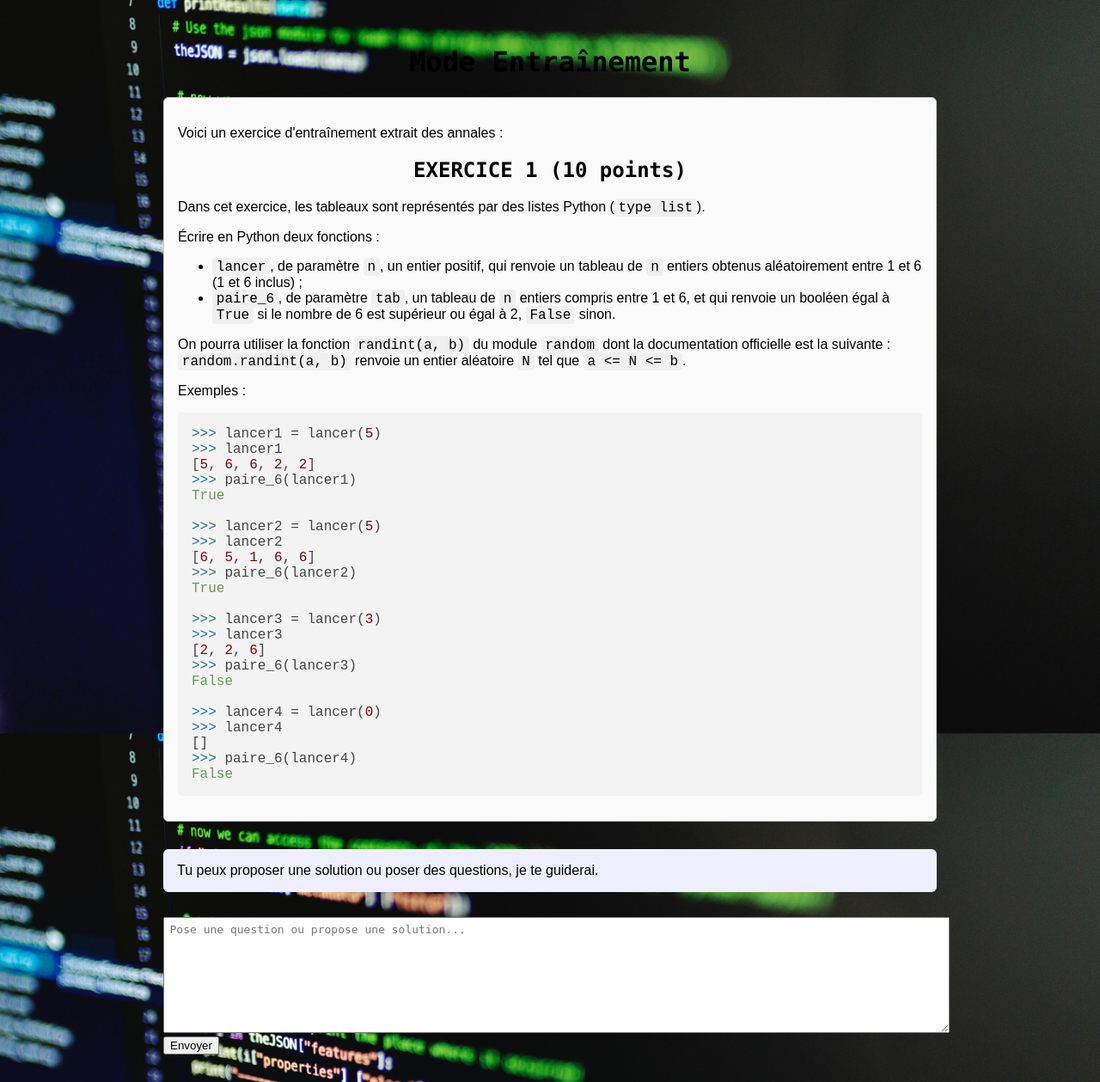
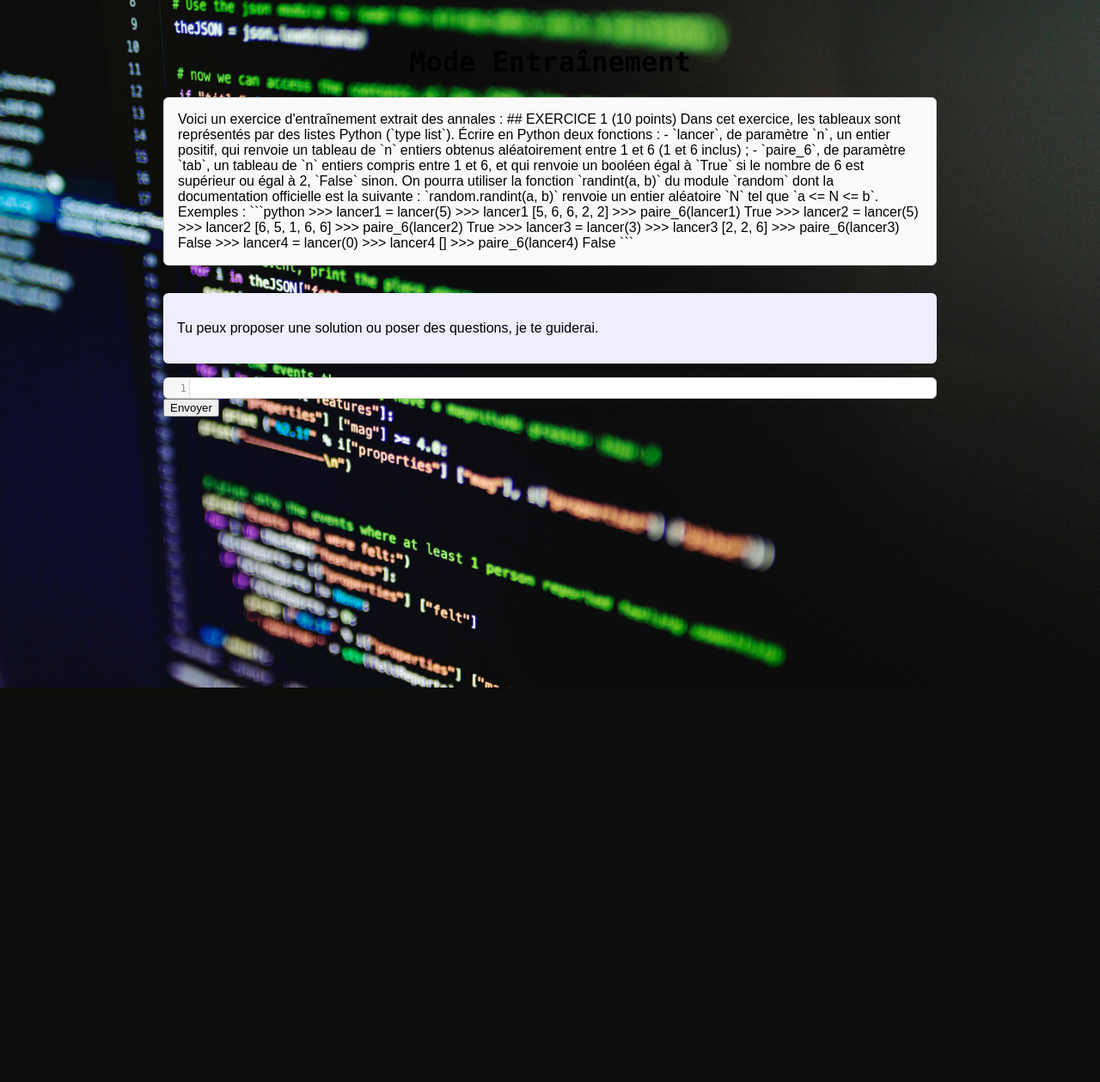
Before and after one commit to MathThibaud/chatbot-nsi, a Flask app: page /entrainement in a window 1280 px wide. Shown: the whole page at 86% size. After the commit the page ends 800 px from the top, so only its background shows below. Run offline with Flask 3, Linux system fonts and the light colour scheme; some libraries are stand-ins or nearby versions.

Commit message:
modif entrainement

````diff
--- a/main.py
+++ b/main.py
@@ -15,6 +15,24 @@ try:
 except Exception as e:
     print("❌ Erreur lors de la création du client OpenAI :", e)
     client = None
+
+def charger_un_seul_exercice_markdown():
+    dossier = "exercices"
+    fichiers = [f for f in os.listdir(dossier) if f.endswith(".md")]
+    if not fichiers:
+        return "❌ Aucun exercice trouvé"
+
+    fichier_choisi = random.choice(fichiers)
+    with open(os.path.join(dossier, fichier_choisi), "r", encoding="utf-8") as f:
+        contenu = f.read()
+
+    lignes = contenu.split('\n')
+    lignes_filtrees = [ligne for ligne in lignes if not ligne.lower().startswith('exercice')]
+    contenu_filtre = "\n".join(lignes_filtrees)
+
+    html = markdown.markdown(contenu_filtre, extensions=['fenced_code', 'codehilite'])
+    return html
+
 
 def charger_exercices_markdown():
     dossier = "exercices"
--- a/templates/entrainement.html
+++ b/templates/entrainement.html
@@ -1,4 +1,3 @@
-
 <!DOCTYPE html>
 <html lang="fr">
 <head>
@@ -6,7 +5,11 @@
     <title>Entraînement - Chatbot NSI</title>
     <link rel="stylesheet" href="/static/css/style.css">
 
-    <!-- Highlight.js for Markdown code blocks -->
+    <!-- CodeMirror pour les réponses des élèves -->
+    <link rel="stylesheet" href="https://cdnjs.cloudflare.com/ajax/libs/codemirror/5.65.9/codemirror.min.css">
+    <link rel="stylesheet" href="https://cdnjs.cloudflare.com/ajax/libs/codemirror/5.65.9/theme/eclipse.min.css">
+
+    <!-- Highlight.js pour Markdown -->
     <link rel="stylesheet" href="https://cdnjs.cloudflare.com/ajax/libs/highlight.js/11.9.0/styles/default.min.css">
     <script src="https://cdnjs.cloudflare.com/ajax/libs/highlight.js/11.9.0/highlight.min.js"></script>
 
@@ -28,14 +31,6 @@
             background-color: #efe;
             text-align: right;
         }
-        textarea {
-            width: 100%;
-            height: 120px;
-            margin-top: 1em;
-            font-family: monospace;
-            padding: 0.5em;
-            font-size: 1em;
-        }
         #exercice {
             background: #fafafa;
             border: 1px solid #ccc;
@@ -43,19 +38,10 @@
             border-radius: 6px;
             margin-bottom: 2em;
         }
-        pre code {
-            background: #f5f5f5;
-            padding: 0.5em;
-            display: block;
-            border-radius: 5px;
-            font-family: "Courier New", Courier, monospace;
-            overflow-x: auto;
-        }
-        code {
-            background: #f0f0f0;
-            padding: 0.1em 0.3em;
-            border-radius: 4px;
-            font-family: "Courier New", Courier, monospace;
+        .CodeMirror {
+            border: 1px solid #ccc;
+            height: auto;
+            font-size: 1em;
         }
     </style>
 </head>
@@ -64,38 +50,35 @@
         <h1>Mode Entraînement</h1>
         <div id="exercice">Chargement de l'exercice...</div>
         <div id="chatbox"></div>
-        <textarea id="userInput" placeholder="Pose une question ou propose une solution..."></textarea>
+
+        <textarea id="userInput" placeholder="Écris ta réponse ici..."></textarea>
         <button onclick="envoyer()">Envoyer</button>
     </div>
 
     <script src="https://cdnjs.cloudflare.com/ajax/libs/marked/4.3.0/marked.min.js"></script>
+    <script src="https://cdnjs.cloudflare.com/ajax/libs/codemirror/5.65.9/codemirror.min.js"></script>
+    <script src="https://cdnjs.cloudflare.com/ajax/libs/codemirror/5.65.9/mode/python/python.min.js"></script>
 
     <script>
         let chatbox = document.getElementById("chatbox");
         let historique = [];
-        let exerciceDisplayed = false;
+        let editor;
 
         function afficherMessage(contenu, auteur) {
             let div = document.createElement("div");
             div.className = "message " + auteur;
-
-            if (contenu.includes("```") || contenu.includes("#")) {
-                div.innerHTML = marked.parse(contenu);
-                hljs.highlightAll();
-            } else {
-                div.innerText = contenu;
-            }
-
+            div.innerHTML = marked.parse(contenu);
+            hljs.highlightAll();
             chatbox.appendChild(div);
             chatbox.scrollTop = chatbox.scrollHeight;
         }
 
         function envoyer() {
-            let message = document.getElementById("userInput").value.trim();
+            let message = editor.getValue().trim();
             if (!message) return;
-            afficherMessage(message, "user");
+            afficherMessage("```python\n" + message + "\n```", "user");
             historique.push({ role: "user", content: message });
-            document.getElementById("userInput").value = "";
+            editor.setValue("");
 
             fetch("/entrainement_ask", {
                 method: "POST",
@@ -107,12 +90,22 @@
                 afficherMessage(data.reponse, "bot");
                 historique.push({ role: "assistant", content: data.reponse });
             })
-            .catch(err => {
-                afficherMessage("❌ Erreur de communication avec le serveur", "bot");
+            .catch(err => afficherMessage("❌ Erreur de communication avec le serveur", "bot"));
+        }
+
+        function initialiserCodeMirror() {
+            editor = CodeMirror.fromTextArea(document.getElementById("userInput"), {
+                lineNumbers: true,
+                mode: "python",
+                theme: "eclipse",
+                indentUnit: 4,
+                tabSize: 4,
+                smartIndent: true
             });
         }
 
         window.onload = () => {
+            initialiserCodeMirror();
             fetch("/entrainement_ask", {
                 method: "POST",
                 headers: { "Content-Type": "application/json" },
@@ -120,10 +113,8 @@
             })
             .then(response => response.json())
             .then(data => {
-                // Séparer exercice et consignes IA si possible
-                let texte = data.reponse;
-                let [ex, ...consignes] = texte.split("Tu peux proposer");
-                document.getElementById("exercice").innerHTML = marked.parse(ex);
+                let [ex, ...consignes] = data.reponse.split("Tu peux proposer");
+                document.getElementById("exercice").innerHTML = ex;
                 hljs.highlightAll();
                 if (consignes.length > 0) {
                     afficherMessage("Tu peux proposer" + consignes.join("Tu peux proposer"), "bot");
````
